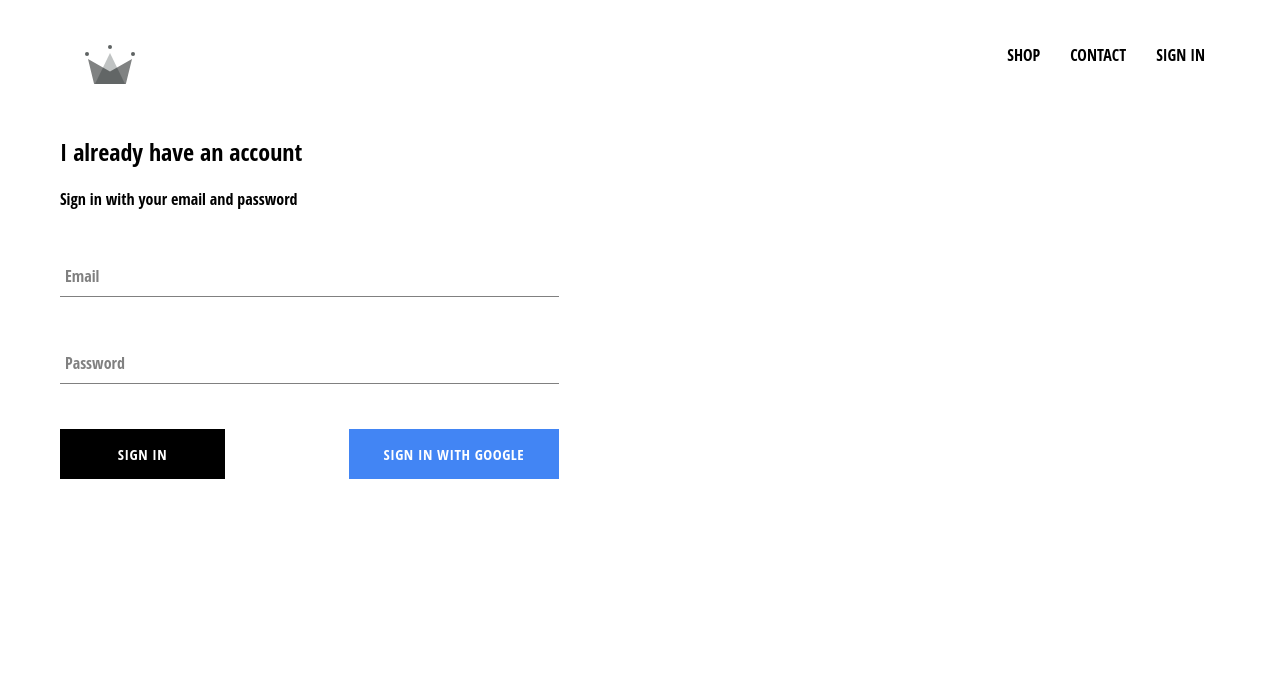
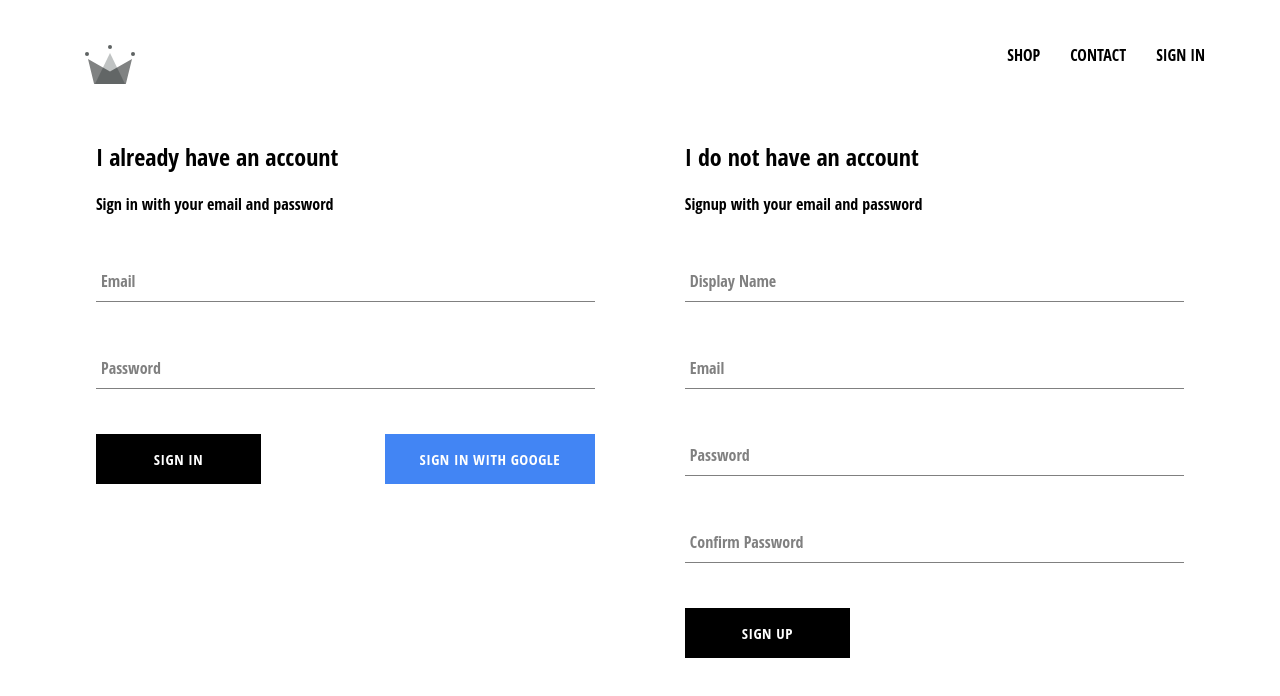
Before and after one commit to MaheshSundaramurthy/crwn-clothing, a React (Create React App) app: page /signin in a window 1280 px wide. Shown: the top 696 px of the page. Built offline with nearby package versions, Linux system fonts and the light colour scheme; no server answers.

Commit message:
Sign-in Sign-up using Firebase

```diff
--- a/src/App.js
+++ b/src/App.js
@@ -5,7 +5,7 @@
 import ShopPage from "./pages/shop/shop.component";
 import Header from "./components/header/header.component";
 import SignInAndSignUpPage from "./pages/sign-in-and-sign-up/sign-in-and-sign-up.component";
-import { auth } from "./firebase/firebase.utils";
+import { auth, createUserProfileDocument } from "./firebase/firebase.utils";
 
 class App extends React.Component {
   constructor() {
@@ -19,8 +19,23 @@
   unsubscribeFromAuth = null;
 
   componentDidMount() {
-    this.unsubscribeFromAuth = auth.onAuthStateChanged(user => {
-      this.setState({ currentUser: user });
+    this.unsubscribeFromAuth = auth.onAuthStateChanged(async userAuth => {
+      if (userAuth) {
+        const userRef = await createUserProfileDocument(userAuth);
+        userRef.onSnapshot(snapShot => {
+          this.setState(
+            {
+              currentUser: {
+                id: snapShot.id,
+                ...snapShot.data()
+              }
+            },
+            () => console.log(this.state)
+          );
+        });
+      } else {
+        this.setState({ currentUser: userAuth }, () => console.log(this.state));
+      }
     });
   }
 
--- /dev/null
+++ b/src/components/sign-up/sign-up.component.jsx
@@ -0,0 +1,100 @@
+import React from "react";
+import FormInput from "../form-input/form-input.component";
+import CustomButton from "../custom-button/custom-button.component";
+
+import { auth, createUserProfileDocument } from "../../firebase/firebase.utils";
+import "./sign-up.styles.scss";
+
+class SignUp extends React.Component {
+  constructor() {
+    super();
+    this.state = {
+      displayName: "",
+      email: "",
+      password: "",
+      confirmPassword: ""
+    };
+  }
+
+  handleSubmit = async event => {
+    event.preventDefault();
+    const { displayName, email, password, confirmPassword } = this.state;
+
+    if (password !== confirmPassword) {
+      alert("Passwords Don't Match");
+      return;
+    }
+
+    try {
+      const { user } = await auth.createUserWithEmailAndPassword(
+        email,
+        password
+      );
+      await createUserProfileDocument(user, { displayName });
+      this.setState({
+        displayName: "",
+        email: "",
+        password: "",
+        confirmPassword: ""
+      });
+    } catch (error) {
+      console.error(error);
+    }
+  };
+
+  handleChange = event => {
+    const { name, value } = event.target;
+    this.setState({ [name]: value });
+  };
+
+  render() {
+    const { displayName, email, password, confirmPassword } = this.state;
+    return (
+      <div className="sign-up">
+        <h2 className="title">I do not have an account</h2>
+        <span>Signup with your email and password</span>
+        <form className="sign-up-form" onSubmit={this.handleSubmit}>
+          <FormInput
+            type="text"
+            name="displayName"
+            value={displayName}
+            onChange={this.handleChange}
+            label="Display Name"
+            required
+          />
+
+          <FormInput
+            type="email"
+            name="email"
+            value={email}
+            onChange={this.handleChange}
+            label="Email"
+            required
+          />
+
+          <FormInput
+            type="password"
+            name="password"
+            value={password}
+            onChange={this.handleChange}
+            label="Password"
+            required
+          />
+
+          <FormInput
+            type="password"
+            name="confirmPassword"
+            value={confirmPassword}
+            onChange={this.handleChange}
+            label="Confirm Password"
+            required
+          />
+
+          <CustomButton type="submit">Sign Up</CustomButton>
+        </form>
+      </div>
+    );
+  }
+}
+
+export default SignUp;
--- /dev/null
+++ b/src/components/sign-up/sign-up.styles.scss
@@ -0,0 +1,9 @@
+.sign-up {
+  display: flex;
+  flex-direction: column;
+  width: 39vw;
+
+  .title {
+    margin: 20px 0;
+  }
+}
--- a/src/firebase/firebase.utils.js
+++ b/src/firebase/firebase.utils.js
@@ -12,6 +12,28 @@
   appId: "1:816672534432:web:dd73ab07a1ef510c50fec5"
 };
 
+export const createUserProfileDocument = async (userAuth, additionalData) => {
+  if (!userAuth) return;
+  const userRef = firestore.doc(`users/${userAuth.uid}`);
+  const snapShot = await userRef.get();
+  if (!snapShot.exists) {
+    const { displayName, email } = userAuth;
+    const createdAt = new Date();
+    try {
+      await userRef.set({
+        displayName,
+        email,
+        createdAt,
+        ...additionalData
+      });
+    } catch (error) {
+      console.log("error creating user", error.message);
+    }
+  }
+
+  return userRef;
+};
+
 firebase.initializeApp(config);
 
 export const auth = firebase.auth();
--- a/src/pages/sign-in-and-sign-up/sign-in-and-sign-up.component.jsx
+++ b/src/pages/sign-in-and-sign-up/sign-in-and-sign-up.component.jsx
@@ -1,10 +1,11 @@
 import React from "react";
 import "./sign-in-and-sign-up.styles.scss";
 import SignIn from "../../components/sign-in/sign-in.component";
-
+import SignUp from "../../components/sign-up/sign-up.component";
 const SignInAndSignUpPage = () => (
   <div className="sign-in-and-sign-up">
     <SignIn />
+    <SignUp />
   </div>
 );
 
--- a/src/pages/sign-in-and-sign-up/sign-in-and-sign-up.styles.scss
+++ b/src/pages/sign-in-and-sign-up/sign-in-and-sign-up.styles.scss
@@ -0,0 +1,6 @@
+.sign-in-and-sign-up {
+  width: 85vw;
+  display: flex;
+  justify-content: space-between;
+  margin: 30px auto;
+}
```
